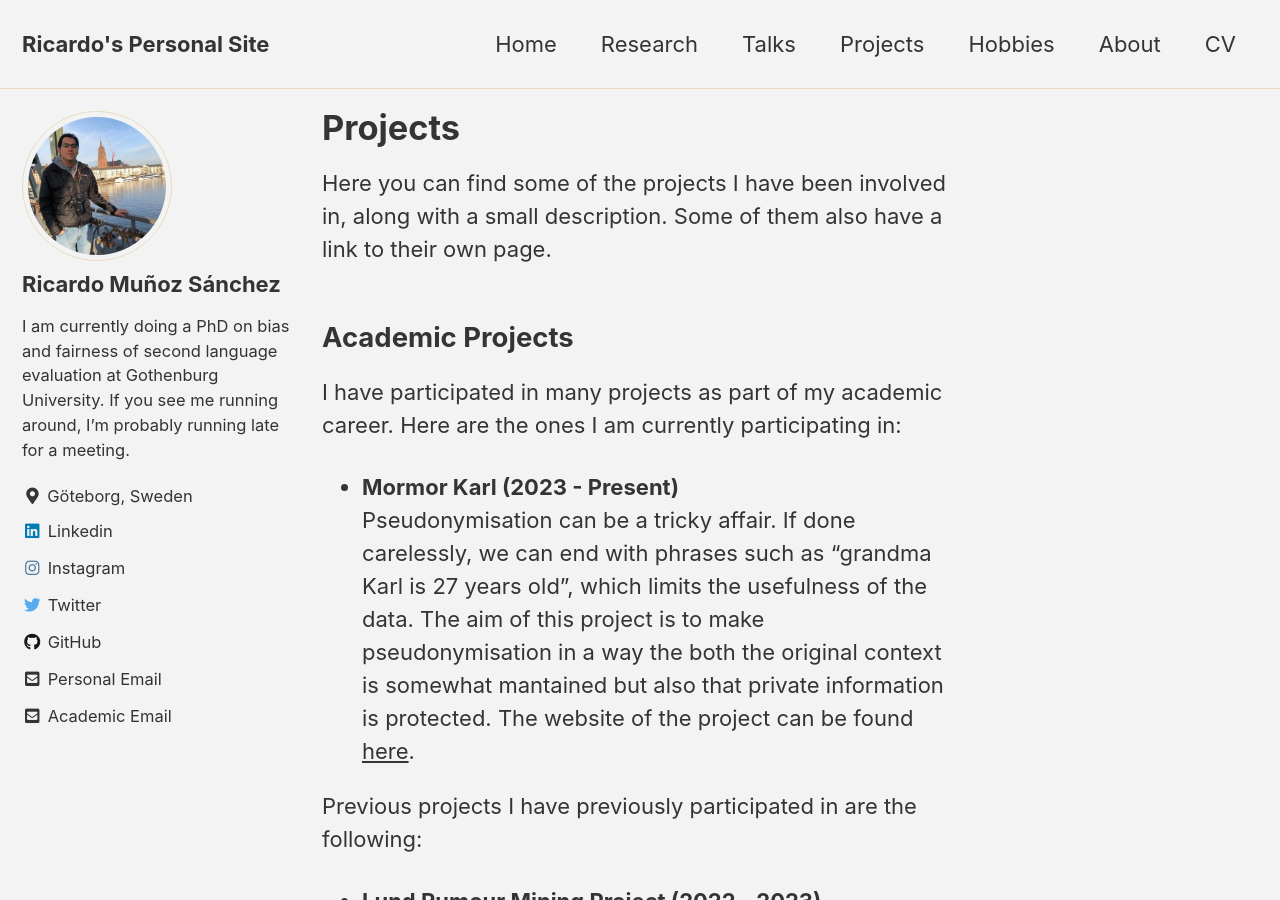
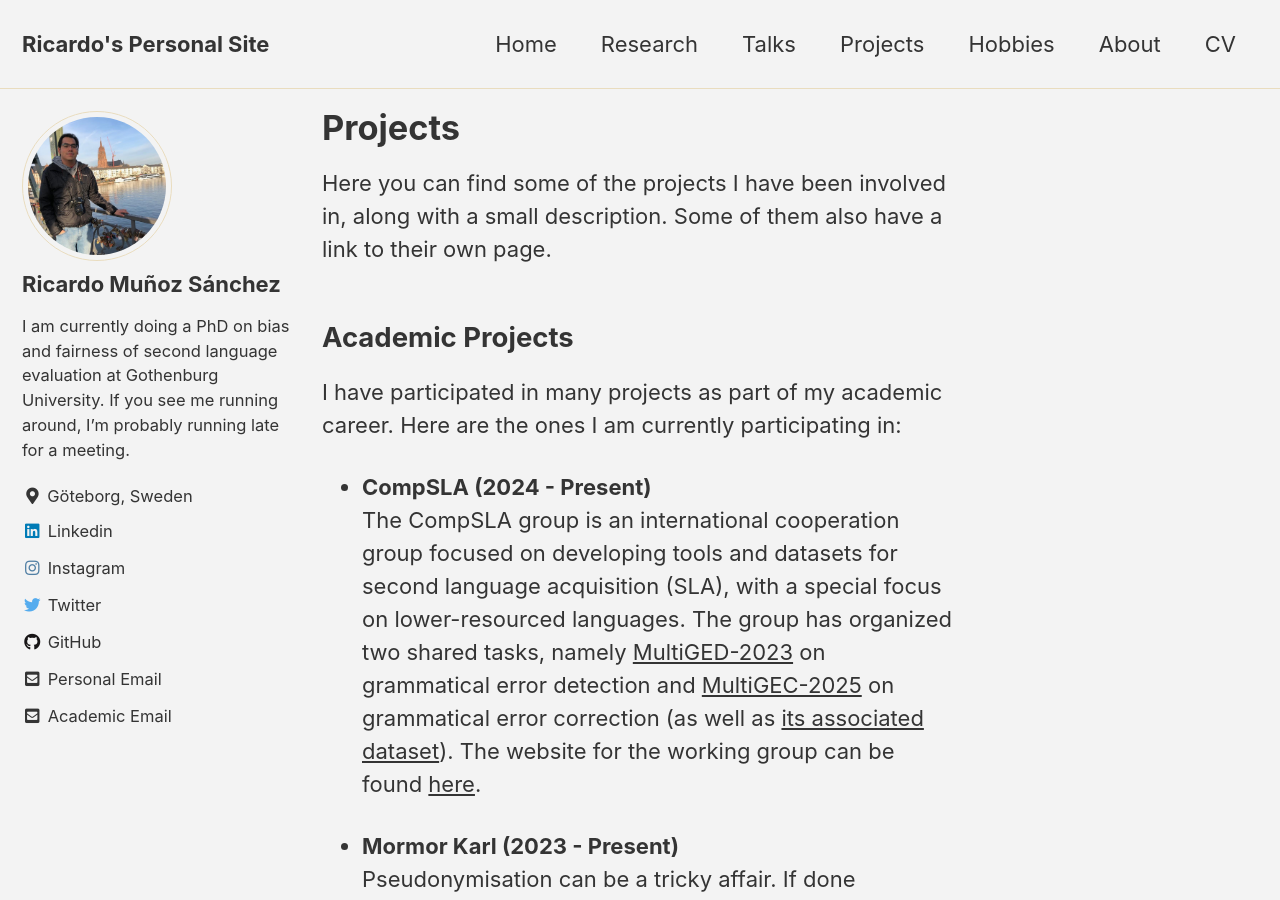
Before and after one commit to rimusa/rimusa.github.io, a Jekyll site: the page built from docs/_pages/projects.md, in a window 1280 px wide and 900 px high. Built offline with Jekyll 4.4.1, drawn with Linux system fonts in a browser that asks for light colours; cached includes are drawn as plain includes.

Commit message:
Added CompSLA to my academic projects

```diff
--- a/docs/_pages/projects.md
+++ b/docs/_pages/projects.md
@@ -13,6 +13,11 @@ Some of them also have a link to their own page.
 
 I have participated in many projects as part of my academic career.
 Here are the ones I am currently participating in:
+
+- **CompSLA (2024 - Present)**<br>
+The CompSLA group is an international cooperation group focused on developing tools and datasets for second language acquisition (SLA), with a special focus on lower-resourced languages.
+The group has organized two shared tasks, namely [MultiGED-2023](https://spraakbanken.gu.se/en/compsla/multiged-2023) on grammatical error detection and [MultiGEC-2025](https://spraakbanken.github.io/multigec-2025/shared_task.html) on grammatical error correction (as well as [its associated dataset](https://spraakbanken.github.io/multigec-2025/)).
+The website for the working group can be found [here](https://spraakbanken.gu.se/en/projects/computational-sla).
 
 - **Mormor Karl (2023 - Present)**<br>
 Pseudonymisation can be a tricky affair.
```
